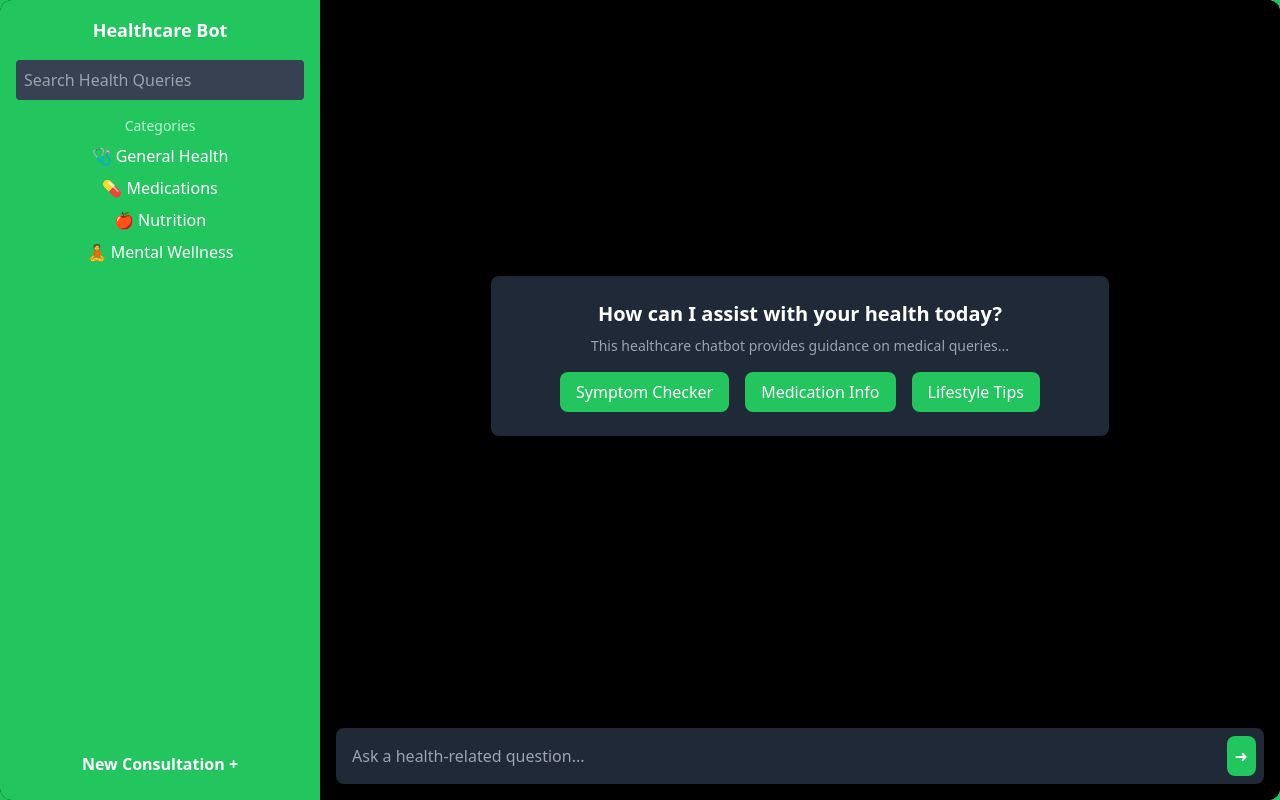
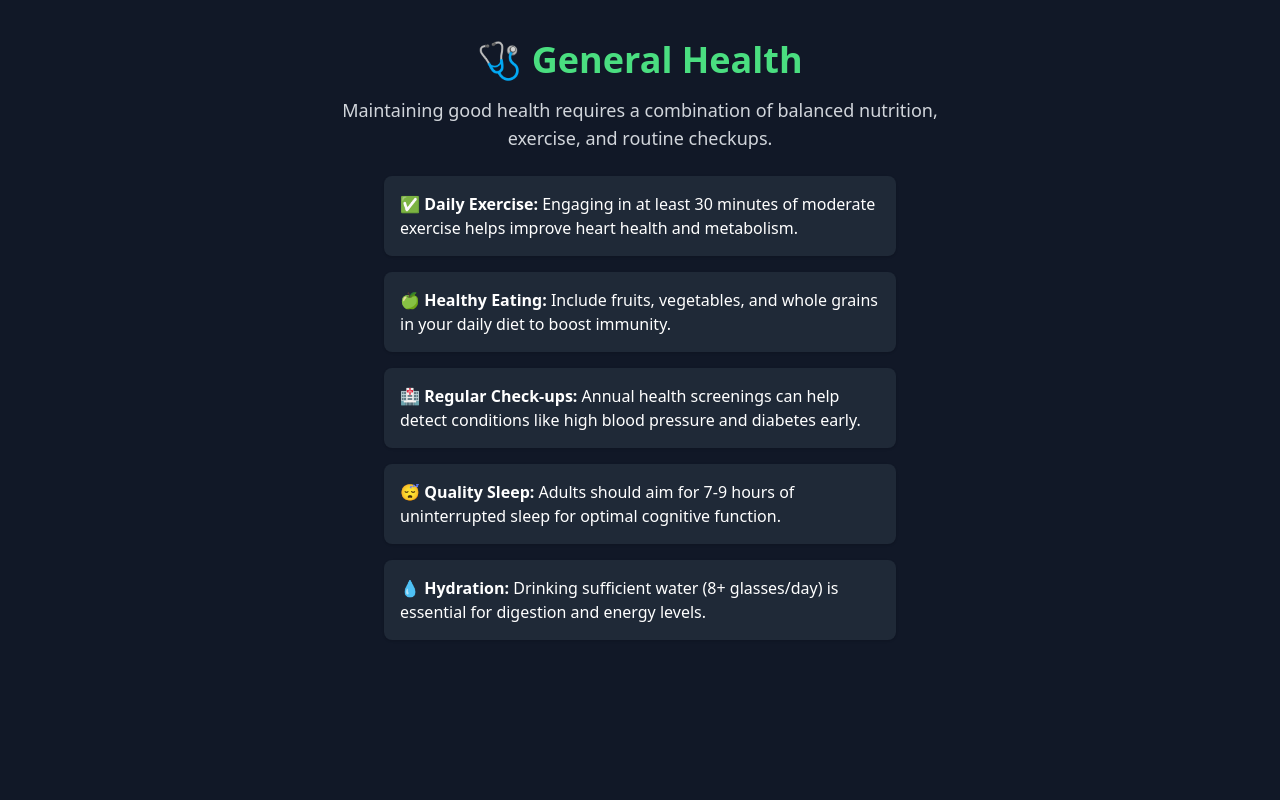
Before and after one commit to rishabpuranika/healthcare-chatbot, a React (Create React App) app: page /general-health in a window 1280 px wide. Built offline with nearby package versions, Linux system fonts and the light colour scheme.

Commit message:
frontend update

```diff
--- a/package.json
+++ b/package.json
@@ -2,7 +2,7 @@
   "name": "healthcare-bot",
   "version": "0.1.0",
   "private": true,
-  "proxy": "http://localhost:1234",
+  "proxy": "http://127.0.0.1:1234",
   "dependencies": {
     "@datastax/astra-db-ts": "^1.5.0",
     "@langchain/community": "^0.3.32",
--- a/src/App.js
+++ b/src/App.js
@@ -1,12 +1,23 @@
-import React from 'react';
-import ChatUI from './components/ChatUI';
-import './App.css';
+import React from "react";
+import ChatUI from "./components/ChatUI";
+import "./App.css";
+import { BrowserRouter as Router, Routes, Route } from "react-router-dom";
+import GeneralHealth from "./components/GeneralHealth";
+import Medications from "./components/Medications";
+import Nutrition from "./components/Nutrition";
+import MentalWellness from "./components/MentalWellness";
 
 function App() {
   return (
-    <div className="App">
-      <ChatUI />
-    </div>
+    <Router>
+      <Routes>
+        <Route path="/" element={<ChatUI />} />
+        <Route path="/general-health" element={<GeneralHealth />} />
+        <Route path="/medications" element={<Medications />} />
+        <Route path="/nutrition" element={<Nutrition />} />
+        <Route path="/mental-wellness" element={<MentalWellness />} />
+      </Routes>
+    </Router>
   );
 }
 
--- a/src/components/ChatUI.js
+++ b/src/components/ChatUI.js
@@ -1,5 +1,6 @@
 // eslint-disable-next-line no-unused-vars
 import React, { useState, useEffect, useRef } from "react";
+import { Link } from "react-router-dom";
 
 const ChatUI = () => {
   // State for storing messages
@@ -35,20 +36,21 @@ const ChatUI = () => {
       // LM Studio typically follows the OpenAI API format
       const response = await fetch("/v1/chat/completions", {
         method: "POST",
+        mode: "cors",
         headers: {
           "Content-Type": "application/json",
         },
         body: JSON.stringify({
           model: "llama2", // This might vary based on your LM Studio setup
           messages: [
-            ...messages.map(msg => ({
+            ...messages.map((msg) => ({
               role: msg.sender === "user" ? "user" : "assistant",
-              content: msg.text
+              content: msg.text,
             })),
-            { role: "user", content: input }
+            { role: "user", content: input },
           ],
           temperature: 0.7,
-          max_tokens: 500
+          max_tokens: 500,
         }),
       });
 
@@ -58,15 +60,18 @@ const ChatUI = () => {
       const assistantResponse = data.choices[0].message.content;
 
       // Add assistant message to chat
-      setMessages(prev => [...prev, { sender: "bot", text: assistantResponse }]);
+      setMessages((prev) => [
+        ...prev,
+        { sender: "bot", text: assistantResponse },
+      ]);
     } catch (error) {
       console.error("Error connecting to LM Studio:", error);
-      setMessages(prev => [
+      setMessages((prev) => [
         ...prev,
         {
           sender: "bot",
-          text: "Sorry, I couldn't connect to the AI model. Please make sure LM Studio is running locally."
-        }
+          text: "Sorry, I couldn't connect to the AI model. Please make sure LM Studio is running locally.",
+        },
       ]);
     } finally {
       setIsLoading(false);
@@ -103,10 +108,18 @@ const ChatUI = () => {
           <div className="mt-4">
             <h3 className="text-green-200 text-sm mb-2">Categories</h3>
             <ul className="text-white space-y-2">
-              <li className="cursor-pointer">🩺 General Health</li>
-              <li className="cursor-pointer">💊 Medications</li>
-              <li className="cursor-pointer">🍎 Nutrition</li>
-              <li className="cursor-pointer">🧘 Mental Wellness</li>
+              <li className="cursor-pointer">
+                <Link to="/general-health">🩺 General Health</Link>
+              </li>
+              <li className="cursor-pointer">
+                <Link to="/medications">💊 Medications</Link>
+              </li>
+              <li className="cursor-pointer">
+                <Link to="/nutrition">🍎 Nutrition</Link>
+              </li>
+              <li className="cursor-pointer">
+                <Link to="/mental-wellness">🧘 Mental Wellness</Link>
+              </li>
             </ul>
           </div>
           <button className="mt-auto bg-green-500 text-white p-2 rounded-lg font-semibold">
@@ -123,24 +136,31 @@ const ChatUI = () => {
                   How can I assist with your health today?
                 </h1>
                 <p className="text-gray-400 text-sm mt-2">
-                  This healthcare chatbot provides guidance on medical queries...
+                  This healthcare chatbot provides guidance on medical
+                  queries...
                 </p>
                 <div className="mt-4 flex justify-center space-x-4">
                   <button
                     className="bg-green-500 px-4 py-2 rounded-lg"
-                    onClick={() => handlePresetMessage("What are common cold symptoms?")}
+                    onClick={() =>
+                      handlePresetMessage("What are common cold symptoms?")
+                    }
                   >
                     Symptom Checker
                   </button>
                   <button
                     className="bg-green-500 px-4 py-2 rounded-lg"
-                    onClick={() => handlePresetMessage("How do antibiotics work?")}
+                    onClick={() =>
+                      handlePresetMessage("How do antibiotics work?")
+                    }
                   >
                     Medication Info
                   </button>
                   <button
                     className="bg-green-500 px-4 py-2 rounded-lg"
-                    onClick={() => handlePresetMessage("Tips for better sleep?")}
+                    onClick={() =>
+                      handlePresetMessage("Tips for better sleep?")
+                    }
                   >
                     Lifestyle Tips
                   </button>
--- /dev/null
+++ b/src/components/GeneralHealth.jsx
@@ -0,0 +1,37 @@
+import React from "react";
+
+const GeneralHealth = () => {
+  return (
+    <div className="min-h-screen bg-gray-900 text-white flex flex-col items-center p-10">
+      <h1 className="text-4xl font-bold text-green-400">🩺 General Health</h1>
+      <p className="mt-4 text-lg text-gray-300 max-w-2xl text-center">
+        Maintaining good health requires a combination of balanced nutrition,
+        exercise, and routine checkups.
+      </p>
+      <div className="mt-6 space-y-4 max-w-lg">
+        <p className="bg-gray-800 p-4 rounded-lg shadow">
+          ✅ <b>Daily Exercise:</b> Engaging in at least 30 minutes of moderate
+          exercise helps improve heart health and metabolism.
+        </p>
+        <p className="bg-gray-800 p-4 rounded-lg shadow">
+          🍏 <b>Healthy Eating:</b> Include fruits, vegetables, and whole grains
+          in your daily diet to boost immunity.
+        </p>
+        <p className="bg-gray-800 p-4 rounded-lg shadow">
+          🏥 <b>Regular Check-ups:</b> Annual health screenings can help detect
+          conditions like high blood pressure and diabetes early.
+        </p>
+        <p className="bg-gray-800 p-4 rounded-lg shadow">
+          😴 <b>Quality Sleep:</b> Adults should aim for 7-9 hours of
+          uninterrupted sleep for optimal cognitive function.
+        </p>
+        <p className="bg-gray-800 p-4 rounded-lg shadow">
+          💧 <b>Hydration:</b> Drinking sufficient water (8+ glasses/day) is
+          essential for digestion and energy levels.
+        </p>
+      </div>
+    </div>
+  );
+};
+
+export default GeneralHealth;
--- /dev/null
+++ b/src/components/Medications.jsx
@@ -0,0 +1,37 @@
+import React from "react";
+
+const Medications = () => {
+  return (
+    <div className="min-h-screen bg-gray-900 text-white flex flex-col items-center p-10">
+      <h1 className="text-4xl font-bold text-blue-400">💊 Medications</h1>
+      <p className="mt-4 text-lg text-gray-300 max-w-2xl text-center">
+        Understanding medications ensures safe and effective use. Always consult
+        a healthcare provider before taking new medicines.
+      </p>
+      <div className="mt-6 space-y-4 max-w-lg">
+        <p className="bg-gray-800 p-4 rounded-lg shadow">
+          💊 <b>Painkillers:</b> Common medications include Ibuprofen and
+          Paracetamol for headaches and muscle pain.
+        </p>
+        <p className="bg-gray-800 p-4 rounded-lg shadow">
+          ⚕️ <b>Antibiotics:</b> Used to treat bacterial infections. Overuse can
+          lead to antibiotic resistance.
+        </p>
+        <p className="bg-gray-800 p-4 rounded-lg shadow">
+          ⚠️ <b>Side Effects:</b> Some medications may cause dizziness, nausea,
+          or allergic reactions.
+        </p>
+        <p className="bg-gray-800 p-4 rounded-lg shadow">
+          💉 <b>Vaccinations:</b> Protect against diseases like flu, measles,
+          and COVID-19. Staying up to date is crucial.
+        </p>
+        <p className="bg-gray-800 p-4 rounded-lg shadow">
+          🏥 <b>Storage & Expiry:</b> Medications should be stored in cool, dry
+          places. Expired medicines should never be used.
+        </p>
+      </div>
+    </div>
+  );
+};
+
+export default Medications;
--- /dev/null
+++ b/src/components/MentalWellness.jsx
@@ -0,0 +1,37 @@
+import React from "react";
+
+const MentalWellness = () => {
+  return (
+    <div className="min-h-screen bg-gray-900 text-white flex flex-col items-center p-10">
+      <h1 className="text-4xl font-bold text-purple-400">🧘 Mental Wellness</h1>
+      <p className="mt-4 text-lg text-gray-300 max-w-2xl text-center">
+        Prioritizing mental well-being improves overall quality of life. Simple
+        habits can reduce stress and enhance emotional balance.
+      </p>
+      <div className="mt-6 space-y-4 max-w-lg">
+        <p className="bg-gray-800 p-4 rounded-lg shadow">
+          🧘‍♂️ <b>Mindfulness & Meditation:</b> Practicing deep breathing and
+          meditation reduces anxiety and improves focus.
+        </p>
+        <p className="bg-gray-800 p-4 rounded-lg shadow">
+          🌿 <b>Self-care Routine:</b> Engaging in hobbies, reading, or walking
+          in nature can uplift mood.
+        </p>
+        <p className="bg-gray-800 p-4 rounded-lg shadow">
+          💤 <b>Quality Sleep:</b> Poor sleep habits are linked to stress and
+          depression. Establish a consistent sleep schedule.
+        </p>
+        <p className="bg-gray-800 p-4 rounded-lg shadow">
+          🎧 <b>Music Therapy:</b> Listening to relaxing music can significantly
+          lower stress levels.
+        </p>
+        <p className="bg-gray-800 p-4 rounded-lg shadow">
+          📞 <b>Seeking Help:</b> Consulting a therapist or counselor is
+          essential when struggling with mental health challenges.
+        </p>
+      </div>
+    </div>
+  );
+};
+
+export default MentalWellness;
--- /dev/null
+++ b/src/components/Nutrition.jsx
@@ -0,0 +1,37 @@
+import React from "react";
+
+const Nutrition = () => {
+  return (
+    <div className="min-h-screen bg-gray-900 text-white flex flex-col items-center p-10">
+      <h1 className="text-4xl font-bold text-orange-400">🍎 Nutrition</h1>
+      <p className="mt-4 text-lg text-gray-300 max-w-2xl text-center">
+        A nutritious diet provides essential vitamins and minerals for a healthy
+        body and mind.
+      </p>
+      <div className="mt-6 space-y-4 max-w-lg">
+        <p className="bg-gray-800 p-4 rounded-lg shadow">
+          🥗 <b>Fruits & Vegetables:</b> A variety of colorful vegetables and
+          fruits provide fiber and antioxidants.
+        </p>
+        <p className="bg-gray-800 p-4 rounded-lg shadow">
+          🥩 <b>Protein Sources:</b> Lean meats, beans, and nuts aid muscle
+          growth and repair.
+        </p>
+        <p className="bg-gray-800 p-4 rounded-lg shadow">
+          🥖 <b>Carbohydrates:</b> Whole grains like brown rice and oats provide
+          sustained energy levels.
+        </p>
+        <p className="bg-gray-800 p-4 rounded-lg shadow">
+          🚰 <b>Hydration:</b> Water is essential for digestion and maintaining
+          body temperature.
+        </p>
+        <p className="bg-gray-800 p-4 rounded-lg shadow">
+          🚫 <b>Processed Foods:</b> High sugar and sodium content in fast food
+          can lead to long-term health issues.
+        </p>
+      </div>
+    </div>
+  );
+};
+
+export default Nutrition;
```
Also changed, not shown: 1 other file (tests, documents, lock files or other folders).
